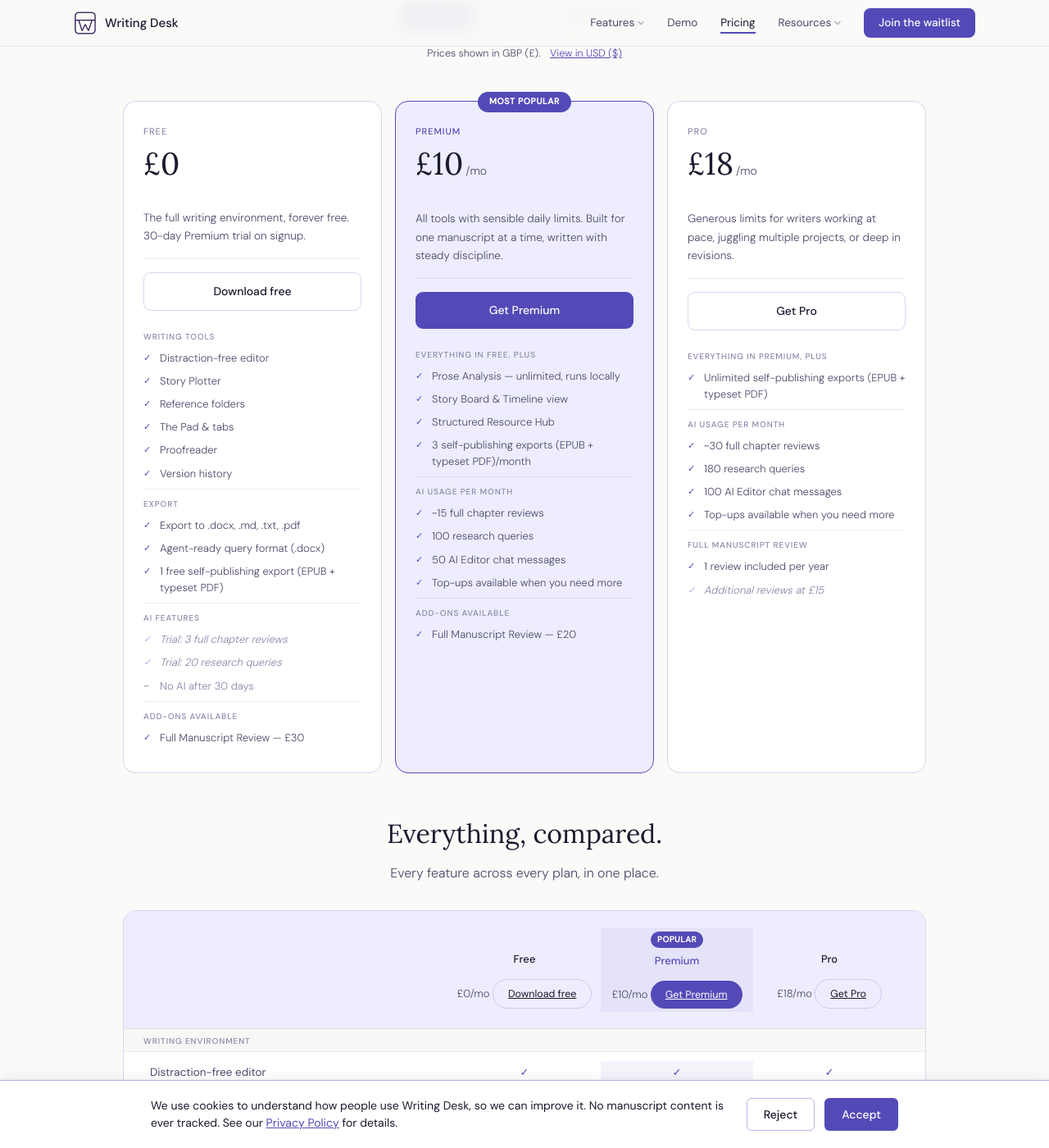
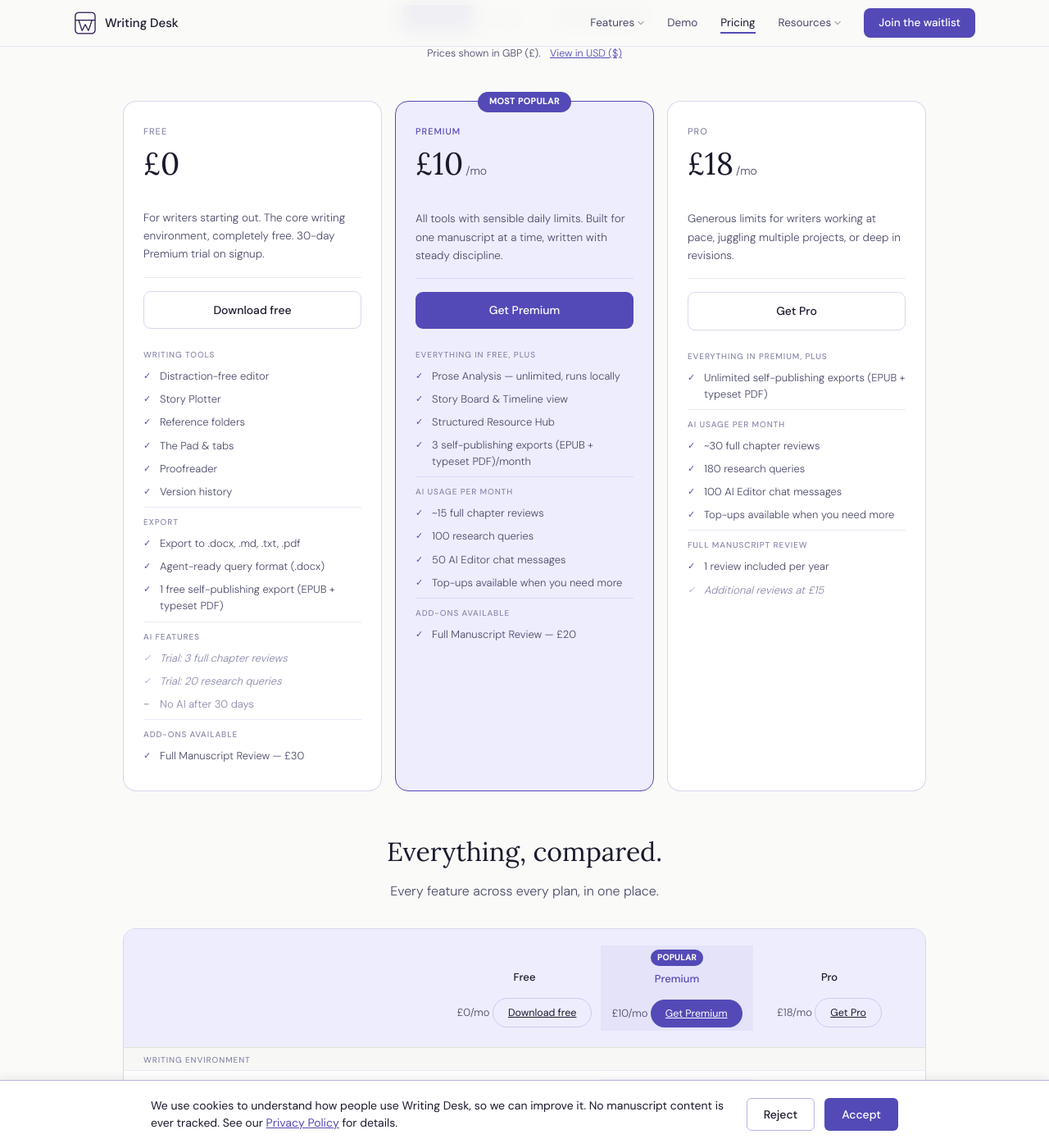
Before and after one commit to bluxon92-bit/writing-desk-site, a Jekyll site: the page built from pricing/index.html, in a window 1280 px wide and 1400 px high, scrolled down 361 px. Shown: the whole window at 82% size. Built offline with Jekyll 4.4.1, drawn with Linux system fonts in a browser that asks for light colours.

Commit message:
pricing page fixes

```diff
--- a/assets/css/main.css
+++ b/assets/css/main.css
@@ -339,7 +339,7 @@
   border-bottom: 1px solid var(--border);
   padding: 0 40px;
   max-width: 1100px; margin: 0 auto;
-  display: flex; gap: 4px; overflow-x: auto;
+  display: flex; gap: 4px; overflow-x: auto; overflow-y: hidden;
 }
 .feature-nav a {
   display: flex; align-items: center; gap: 7px;
--- a/pricing/index.html
+++ b/pricing/index.html
@@ -33,7 +33,7 @@
         <span class="tier-amount" data-usd="$0">£0</span>
       </div>
       <div class="tier-annual-note">&nbsp;</div>
-      <div class="tier-desc">The full writing environment, forever free. 30-day Premium trial on signup.</div>
+      <div class="tier-desc">For writers starting out. The core writing environment, completely free. 30-day Premium trial on signup.</div>
       <a href="#" class="tier-cta-btn cta-lined">Download free</a>
       <ul class="tier-features">
         <span class="feat-section">Writing tools</span>
```
